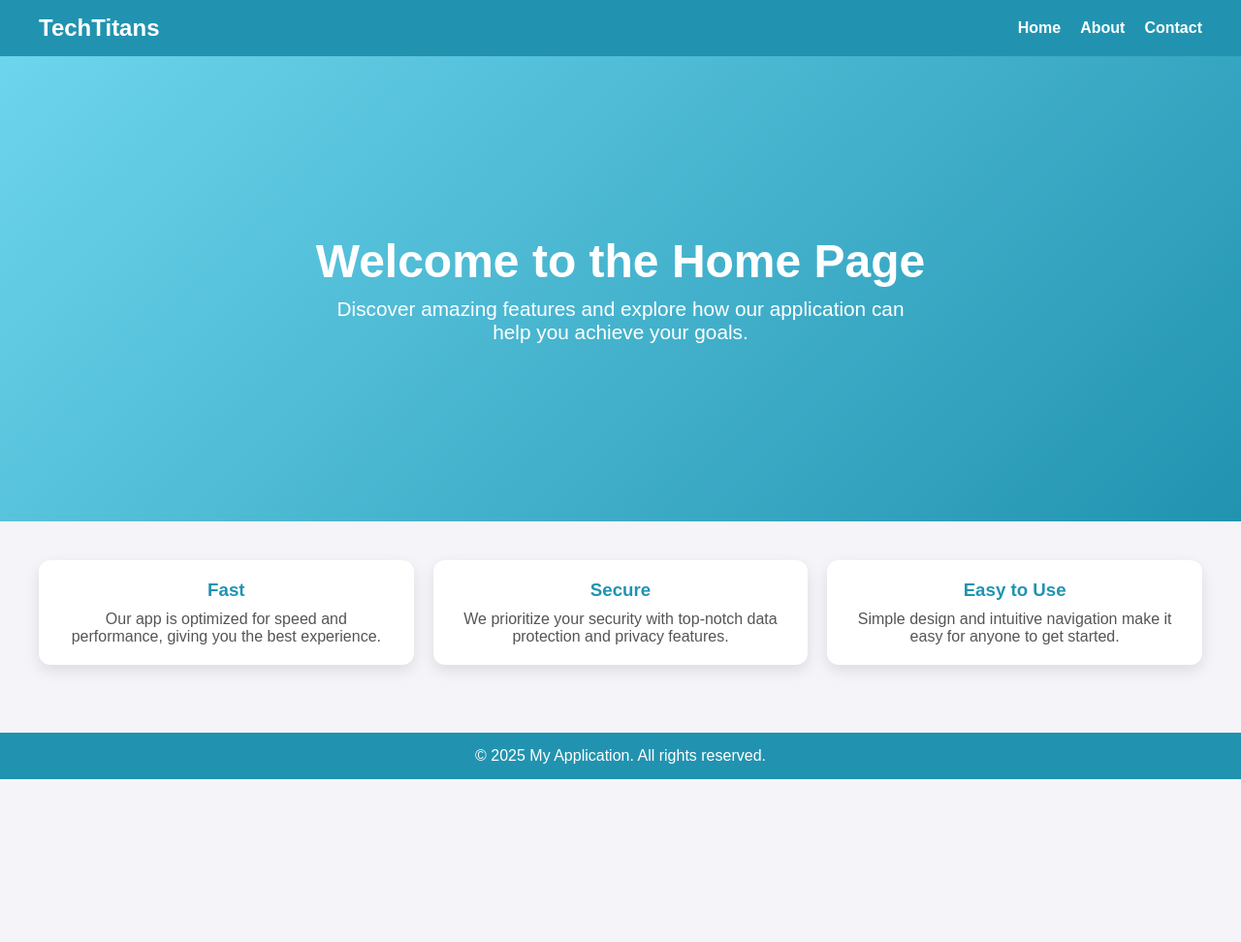
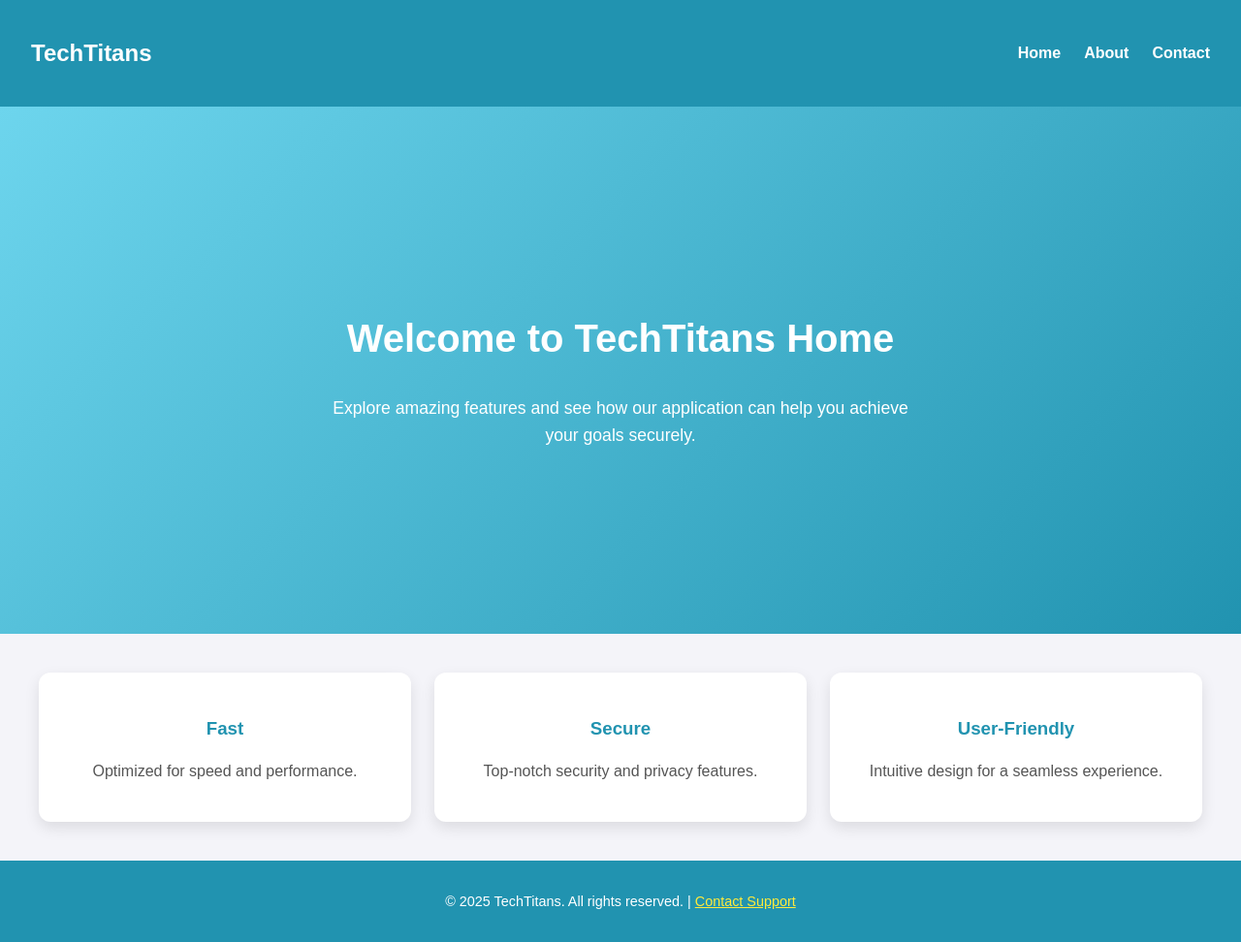
Before and after one commit to pranika2/TechTitans, a plain HTML site: page home.html in a window 1280 px wide. Shown: the whole page at 97% size. Before the commit the page ends 804 px from the top, so only its background shows below. Drawn offline with Linux system fonts and the light colour scheme.

Commit message:
Add secure landing page and home page

```diff
--- a/home.html
+++ b/home.html
@@ -2,56 +2,52 @@
 <html lang="en">
 <head>
   <meta charset="UTF-8">
+  <meta http-equiv="X-UA-Compatible" content="IE=edge">
   <meta name="viewport" content="width=device-width, initial-scale=1.0">
-  <title>Home Page</title>
+  <title>Home - TechTitans</title>
+
+  <!-- Security Headers -->
+  <meta http-equiv="Content-Security-Policy" content="default-src 'self'; style-src 'self' 'unsafe-inline'; script-src 'self';">
+  <meta http-equiv="X-Content-Type-Options" content="nosniff">
+  <meta http-equiv="X-Frame-Options" content="DENY">
+  <meta http-equiv="Referrer-Policy" content="strict-origin-when-cross-origin">
+  <meta http-equiv="Permissions-Policy" content="geolocation=(), microphone=(), camera=()">
+
   <style>
-    /* Reset */
-    * {
+    body {
       margin: 0;
-      padding: 0;
-      box-sizing: border-box;
-    }
-
-    body {
       font-family: Arial, sans-serif;
       background: #f4f4f9;
       color: #333;
+      line-height: 1.6;
     }
 
-    /* Navbar */
     nav {
       background: #2193b0;
       color: white;
-      padding: 15px 40px;
+      padding: 1rem 2rem;
       display: flex;
       justify-content: space-between;
       align-items: center;
+      flex-wrap: wrap;
     }
 
-    nav h1 {
-      font-size: 1.5rem;
-    }
-
-    nav ul {
-      list-style: none;
-      display: flex;
-      gap: 20px;
-    }
-
+    nav h1 { font-size: 1.5rem; }
+    nav ul { list-style: none; display: flex; gap: 1.5rem; flex-wrap: wrap; }
     nav ul li a {
       color: white;
       text-decoration: none;
       font-weight: bold;
-      transition: color 0.3s ease;
+      transition: color 0.3s ease, transform 0.2s ease;
+    }
+    nav ul li a:hover,
+    nav ul li a:focus {
+      color: #ffeb3b;
+      transform: scale(1.05);
     }
 
-    nav ul li a:hover {
-      color: #ffeb3b;
-    }
-
-    /* Hero Section */
     .hero {
-      height: 60vh;
+      min-height: 60vh;
       display: flex;
       flex-direction: column;
       justify-content: center;
@@ -59,109 +55,82 @@
       text-align: center;
       background: linear-gradient(135deg, #6dd5ed, #2193b0);
       color: white;
-      padding: 20px;
+      padding: 2rem;
     }
 
-    .hero h2 {
-      font-size: 3rem;
-      margin-bottom: 10px;
-      animation: fadeInDown 1.5s ease;
-    }
+    .hero h2 { font-size: 2.5rem; margin-bottom: 0.5rem; }
+    .hero p { font-size: 1.1rem; max-width: 600px; }
 
-    .hero p {
-      font-size: 1.3rem;
-      max-width: 600px;
-      animation: fadeInUp 1.5s ease;
-    }
-
-    /* Features Section */
     .features {
       display: grid;
-      grid-template-columns: repeat(auto-fit, minmax(250px, 1fr));
-      gap: 20px;
-      padding: 40px;
+      grid-template-columns: repeat(auto-fit, minmax(250px,1fr));
+      gap: 1.5rem;
+      padding: 2.5rem;
     }
 
     .card {
       background: white;
-      padding: 20px;
+      padding: 1.5rem;
       border-radius: 12px;
-      box-shadow: 0 6px 15px rgba(0, 0, 0, 0.1);
+      box-shadow: 0 6px 15px rgba(0,0,0,0.1);
       text-align: center;
-      transition: transform 0.3s ease;
+      transition: transform 0.3s ease, box-shadow 0.3s ease;
     }
+    .card:hover { transform: translateY(-8px); box-shadow: 0 10px 20px rgba(0,0,0,0.15); }
+    .card h3 { color: #2193b0; margin-bottom: 0.5rem; }
+    .card p { color: #555; }
 
-    .card:hover {
-      transform: translateY(-8px);
-    }
-
-    .card h3 {
-      color: #2193b0;
-      margin-bottom: 10px;
-    }
-
-    .card p {
-      color: #555;
-    }
-
-    /* Footer */
     footer {
       background: #2193b0;
       color: white;
       text-align: center;
-      padding: 15px;
-      margin-top: 30px;
+      padding: 1rem;
+      font-size: 0.9rem;
     }
 
-    /* Animations */
-    @keyframes fadeInDown {
-      from { opacity: 0; transform: translateY(-30px); }
-      to { opacity: 1; transform: translateY(0); }
-    }
-
-    @keyframes fadeInUp {
-      from { opacity: 0; transform: translateY(30px); }
-      to { opacity: 1; transform: translateY(0); }
+    @media (max-width:600px) {
+      .hero h2 { font-size: 2rem; }
+      .hero p { font-size: 1rem; }
+      nav { flex-direction: column; text-align: center; }
+      nav ul { flex-direction: column; gap: 0.75rem; margin-top: 1rem; }
     }
   </style>
 </head>
 <body>
 
-  <!-- Navbar -->
   <nav>
     <h1>TechTitans</h1>
     <ul>
       <li><a href="home.html">Home</a></li>
-      <li><a href="#">About</a></li>
-      <li><a href="#">Contact</a></li>
+      <li><a href="#about">About</a></li>
+      <li><a href="#contact">Contact</a></li>
     </ul>
   </nav>
 
-  <!-- Hero Section -->
   <section class="hero">
-    <h2>Welcome to the Home Page</h2>
-    <p>Discover amazing features and explore how our application can help you achieve your goals.</p>
+    <h2>Welcome to TechTitans Home</h2>
+    <p>Explore amazing features and see how our application can help you achieve your goals securely.</p>
   </section>
 
-  <!-- Features Section -->
-  <section class="features">
+  <section class="features" id="about">
     <div class="card">
       <h3>Fast</h3>
-      <p>Our app is optimized for speed and performance, giving you the best experience.</p>
+      <p>Optimized for speed and performance.</p>
     </div>
     <div class="card">
       <h3>Secure</h3>
-      <p>We prioritize your security with top-notch data protection and privacy features.</p>
+      <p>Top-notch security and privacy features.</p>
     </div>
     <div class="card">
-      <h3>Easy to Use</h3>
-      <p>Simple design and intuitive navigation make it easy for anyone to get started.</p>
+      <h3>User-Friendly</h3>
+      <p>Intuitive design for a seamless experience.</p>
     </div>
   </section>
 
-  <!-- Footer -->
-  <footer>
-    <p>&copy; 2025 My Application. All rights reserved.</p>
+  <footer id="contact">
+    <p>&copy; 2025 TechTitans. All rights reserved. |
+      <a href="mailto:support@techtitans.com" style="color:#ffeb3b;" rel="noopener noreferrer">Contact Support</a>
+    </p>
   </footer>
 
 </body>
```
Also changed, not shown: index.html (+22 -6 lines).
